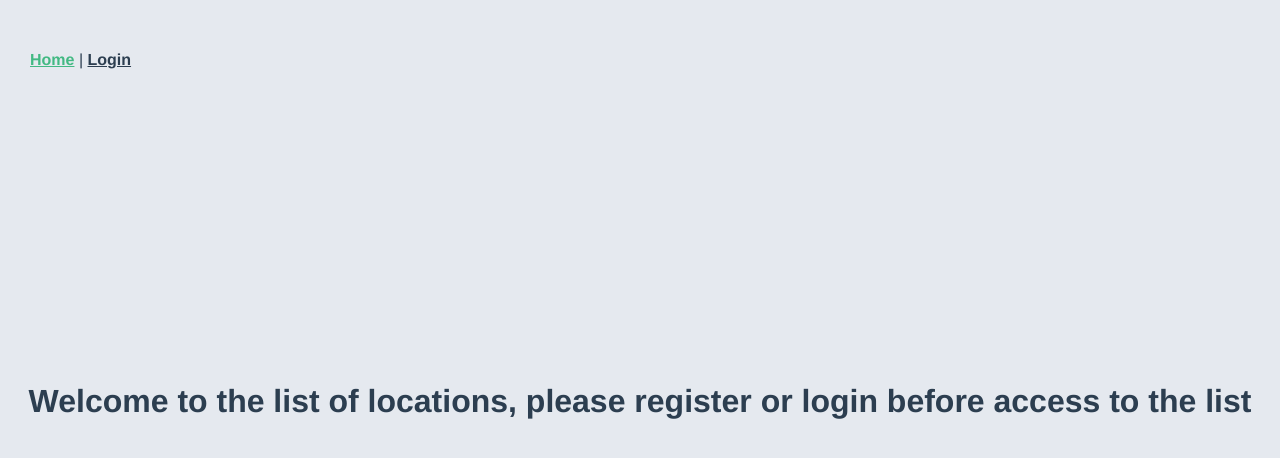
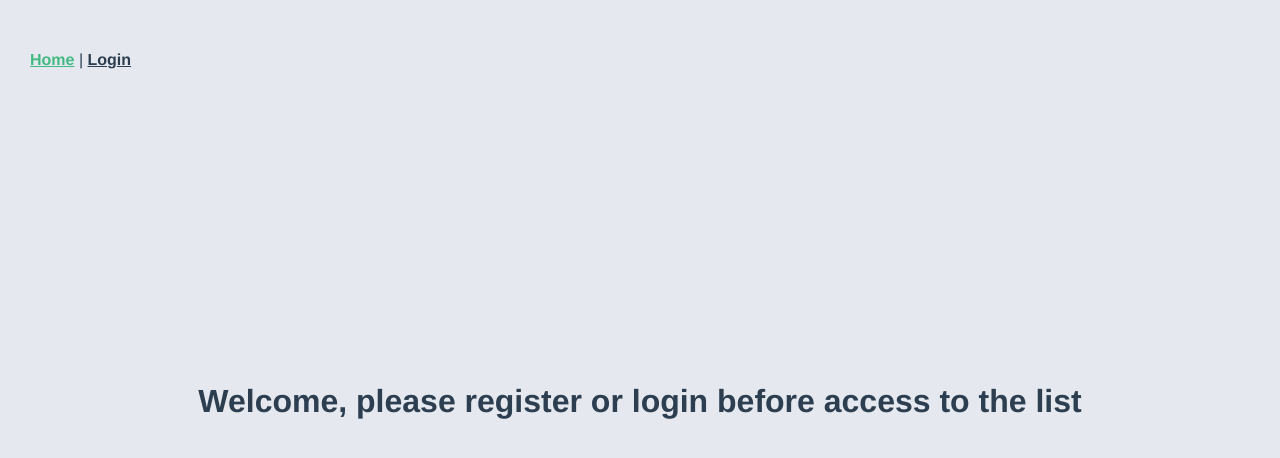
Before and after one commit to Pierre-Brieuc/frontend_to_deploy, a Vue app: page / in a window 1280 px wide. Shown: the top 458 px of the page. Built offline with nearby package versions, Linux system fonts and the light colour scheme.

Commit message:
Update HomeView.vue

```diff
--- a/src/views/HomeView.vue
+++ b/src/views/HomeView.vue
@@ -1,6 +1,6 @@
 <template>
   <div class="home">
-    <Home msg="Welcome to the list of locations, please register or login before access to the list"/>
+    <Home msg="Welcome, please register or login before access to the list"/>
   </div>
 </template>
 
```
